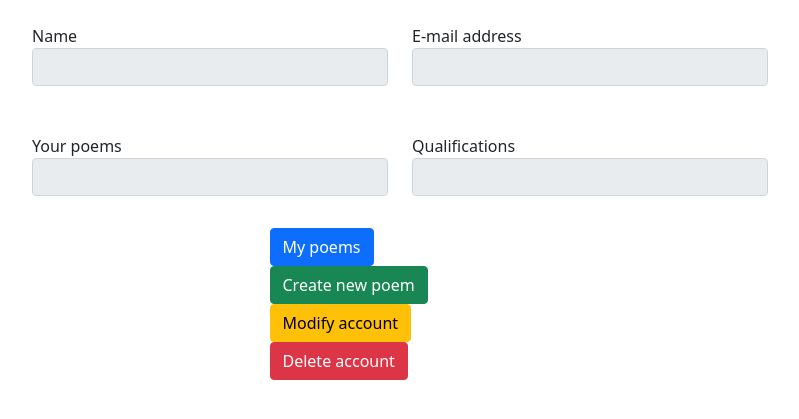
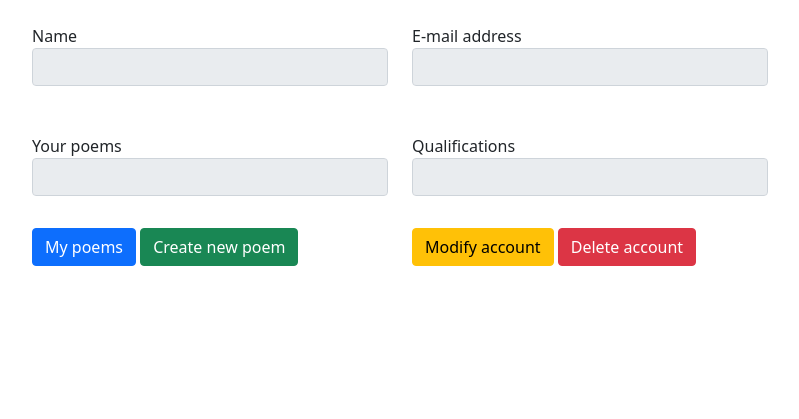
Before and after one commit to DouglasArenas/Prog-I-2022, a Flask app: template frontend/main/templates/user_profile.html in a window 1280 px wide. Shown: the part 56-475 px from the top of the page, without its empty margins (240-1039 px from the left). Run offline with Flask 2, Linux system fonts and the light colour scheme; the template is opened without the code that fills it, so the values that code supplies are empty.

Commit message:
Fix buttons

```diff
--- a/frontend/main/templates/user_profile.html
+++ b/frontend/main/templates/user_profile.html
@@ -29,12 +29,14 @@
 
         <div class="container">
           <div class="row mt-3 justify-content-center">
-            <div class="col-sm-3 mt-3">
+            <div class="col-sm-4 mt-3">
               <a class="btn btn-primary" href="{{url_for('poems.my_poems')}}">My poems</a>
               <a class="btn btn-success" href="{{url_for('poems.create_poem')}}">Create new poem</a>
-              <a class="btn btn-warning" href="{{url_for('users.modify_user')}}">Modify account</a>
-              <a class="btn btn-danger" href="{{url_for('users.delete_user')}}">Delete account</a>
             </div>
+              <div class="col-sm-4 mt-3">
+                <a class="btn btn-warning" href="{{url_for('users.modify_user')}}">Modify account</a>
+                <a class="btn btn-danger" href="{{url_for('users.delete_user')}}">Delete account</a>
+              </div>
           </div>
         </div>
 
```
